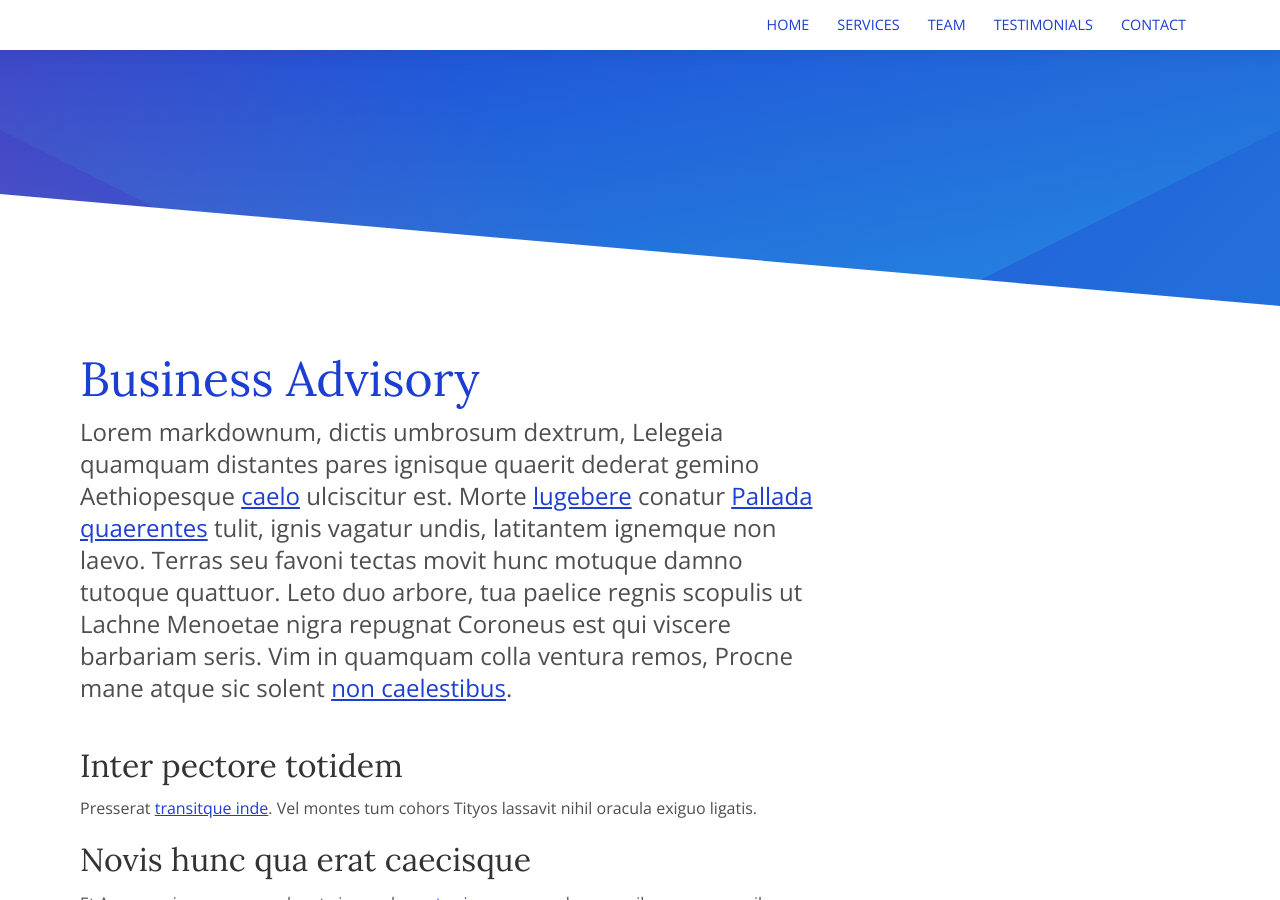
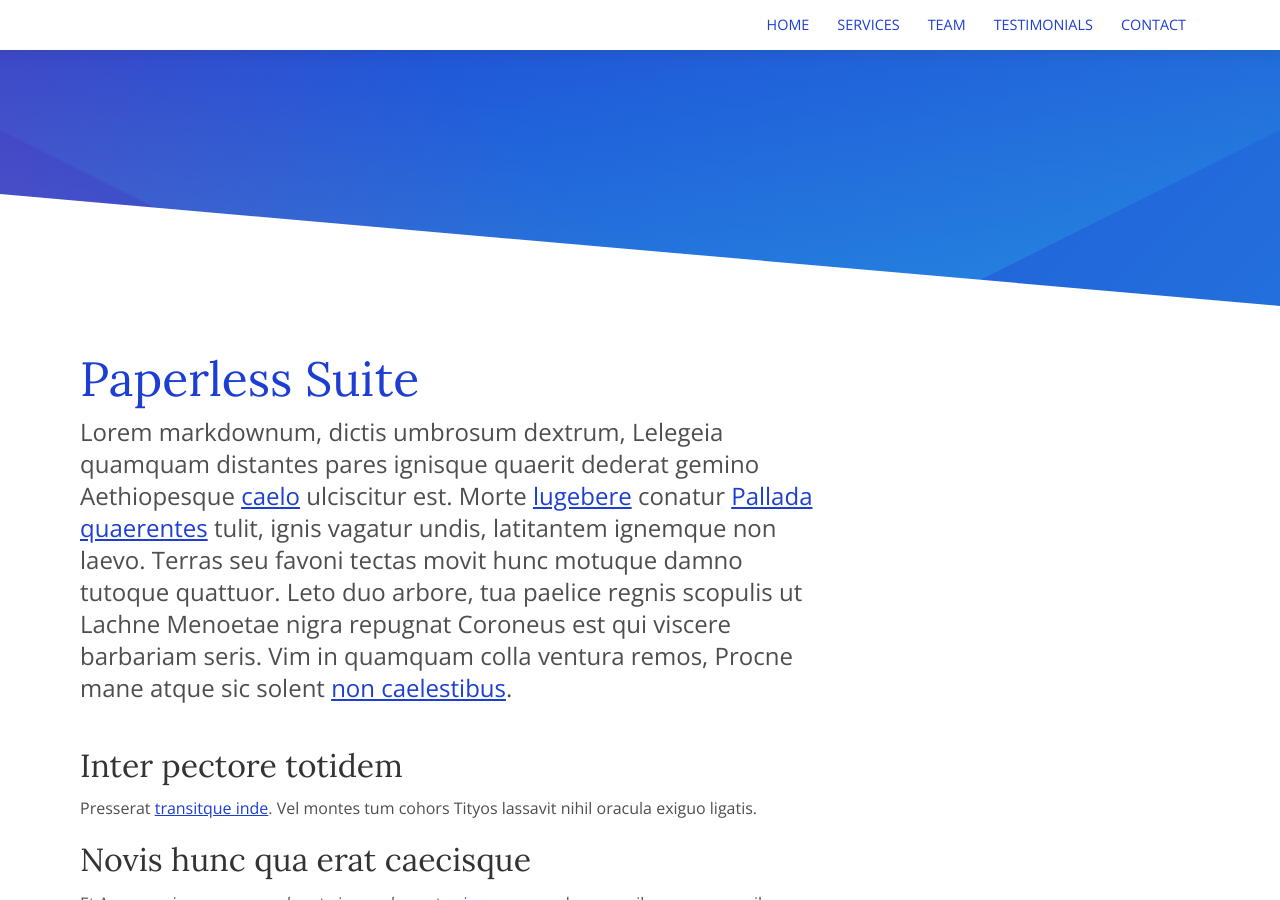
Before and after one commit to innoven-io/innoven-io.github.io, a Jekyll site: the page built from _services/paperless-suite.md, in a window 1280 px wide and 900 px high. Built offline with Jekyll 4.4.1, drawn with Linux system fonts in a browser that asks for light colours.

Commit message:
Update paperless-suite.md

```diff
--- a/_services/paperless-suite.md
+++ b/_services/paperless-suite.md
@@ -1,5 +1,5 @@
 ---
-title: 'Business Advisory'
+title: 'Paperless Suite'
 image: '/services/default.png'
 ---
 
```
